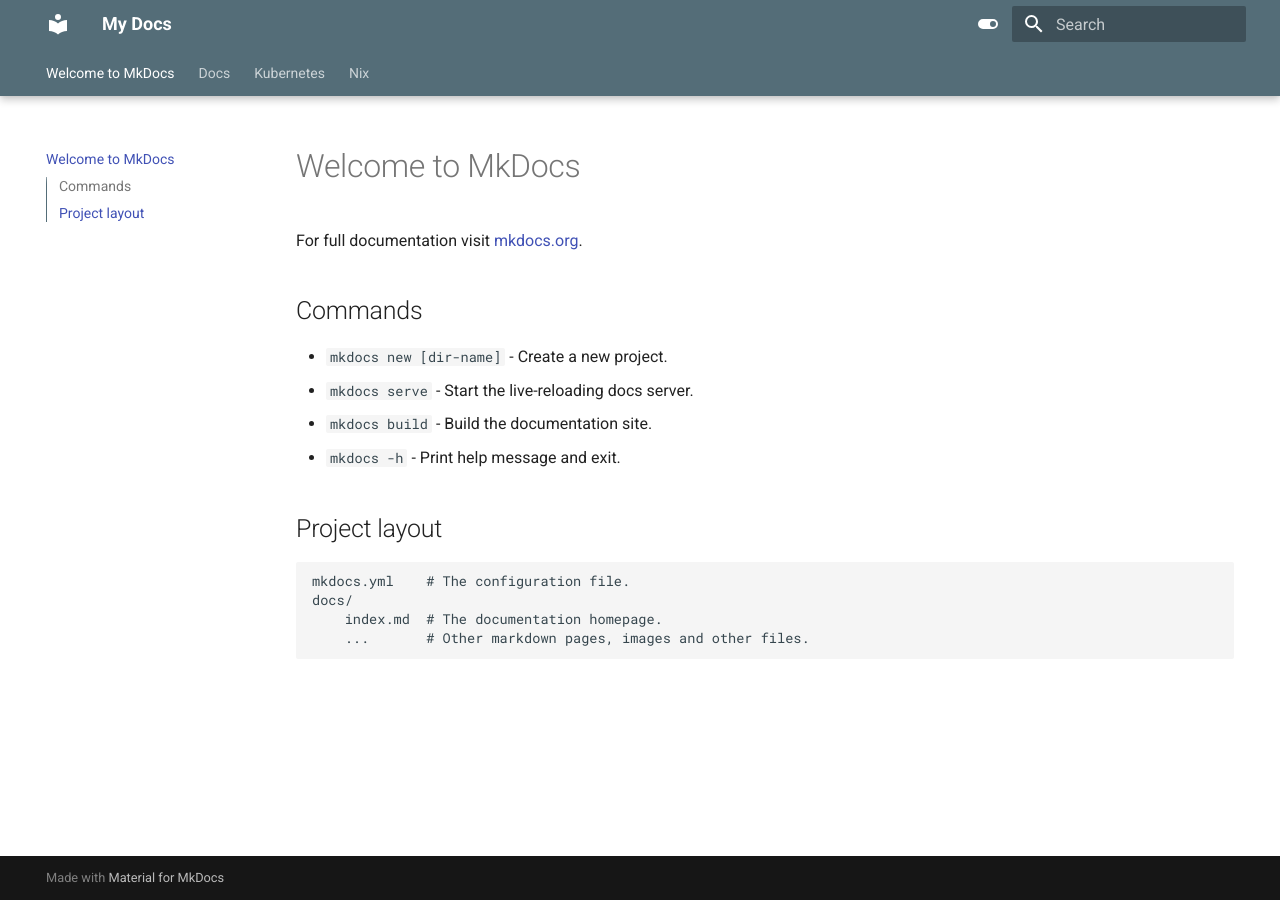
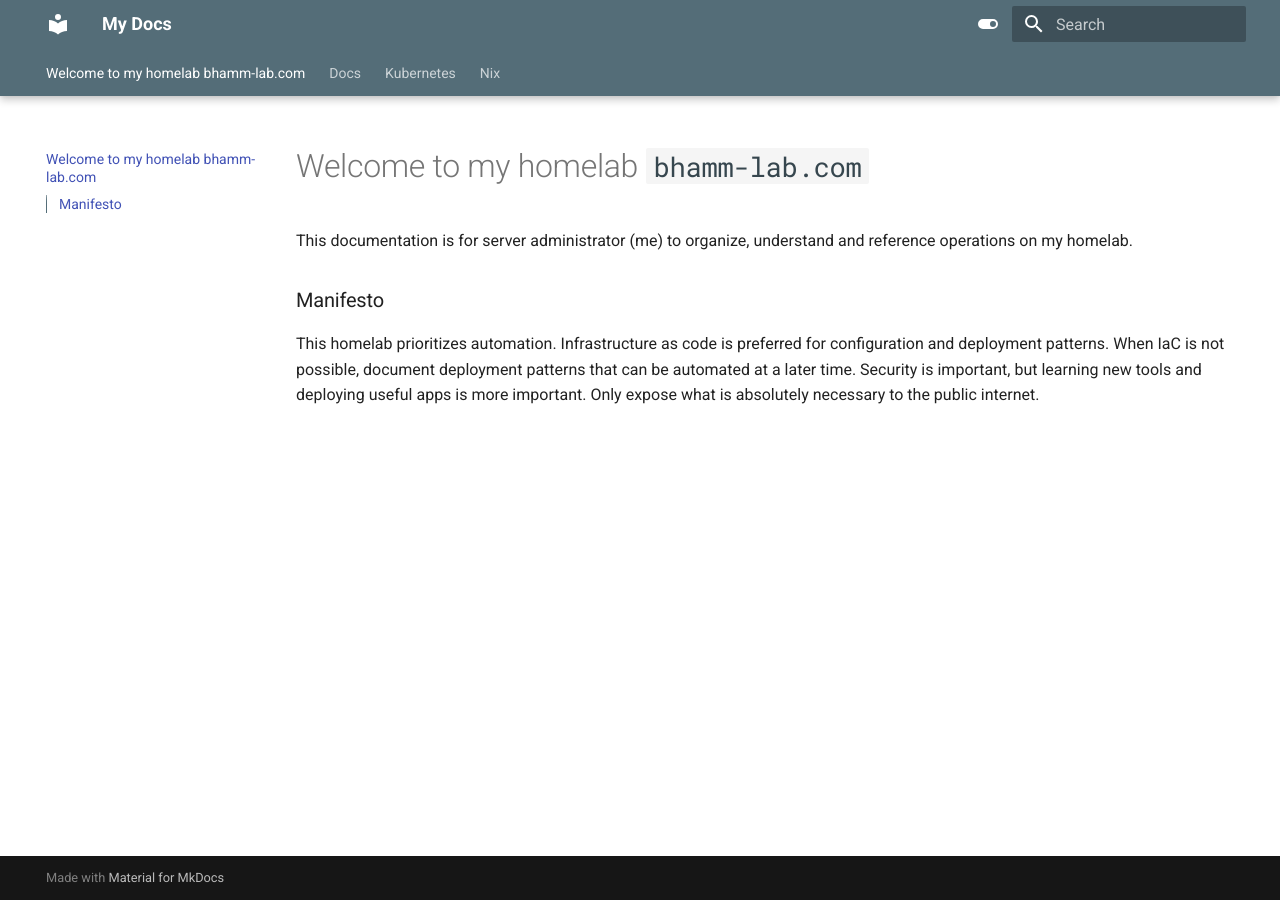
Before and after one commit to blake-hamm/bhamm-lab, an MkDocs documentation site: the page built from docs/index.md, in a window 1280 px wide. Built offline with MkDocs 1.6.1 and Material for MkDocs 9.7.7, drawn with Linux system fonts in a browser that asks for light colours.

Commit message:
Update main docs page

```diff
--- a/docs/index.md
+++ b/docs/index.md
@@ -1,17 +1,10 @@
-# Welcome to MkDocs
+# Welcome to my homelab `bhamm-lab.com`
 
-For full documentation visit [mkdocs.org](https://www.mkdocs.org).
+This documentation is for server administrator (me) to organize, understand and reference operations on my homelab.
 
-## Commands
-
-* `mkdocs new [dir-name]` - Create a new project.
-* `mkdocs serve` - Start the live-reloading docs server.
-* `mkdocs build` - Build the documentation site.
-* `mkdocs -h` - Print help message and exit.
-
-## Project layout
-
-    mkdocs.yml    # The configuration file.
-    docs/
-        index.md  # The documentation homepage.
-        ...       # Other markdown pages, images and other files.
+### Manifesto
+This homelab prioritizes automation.
+Infrastructure as code is preferred for configuration and deployment patterns.
+When IaC is not possible, document deployment patterns that can be automated at a later time.
+Security is important, but learning new tools and deploying useful apps is more important.
+Only expose what is absolutely necessary to the public internet.
```
